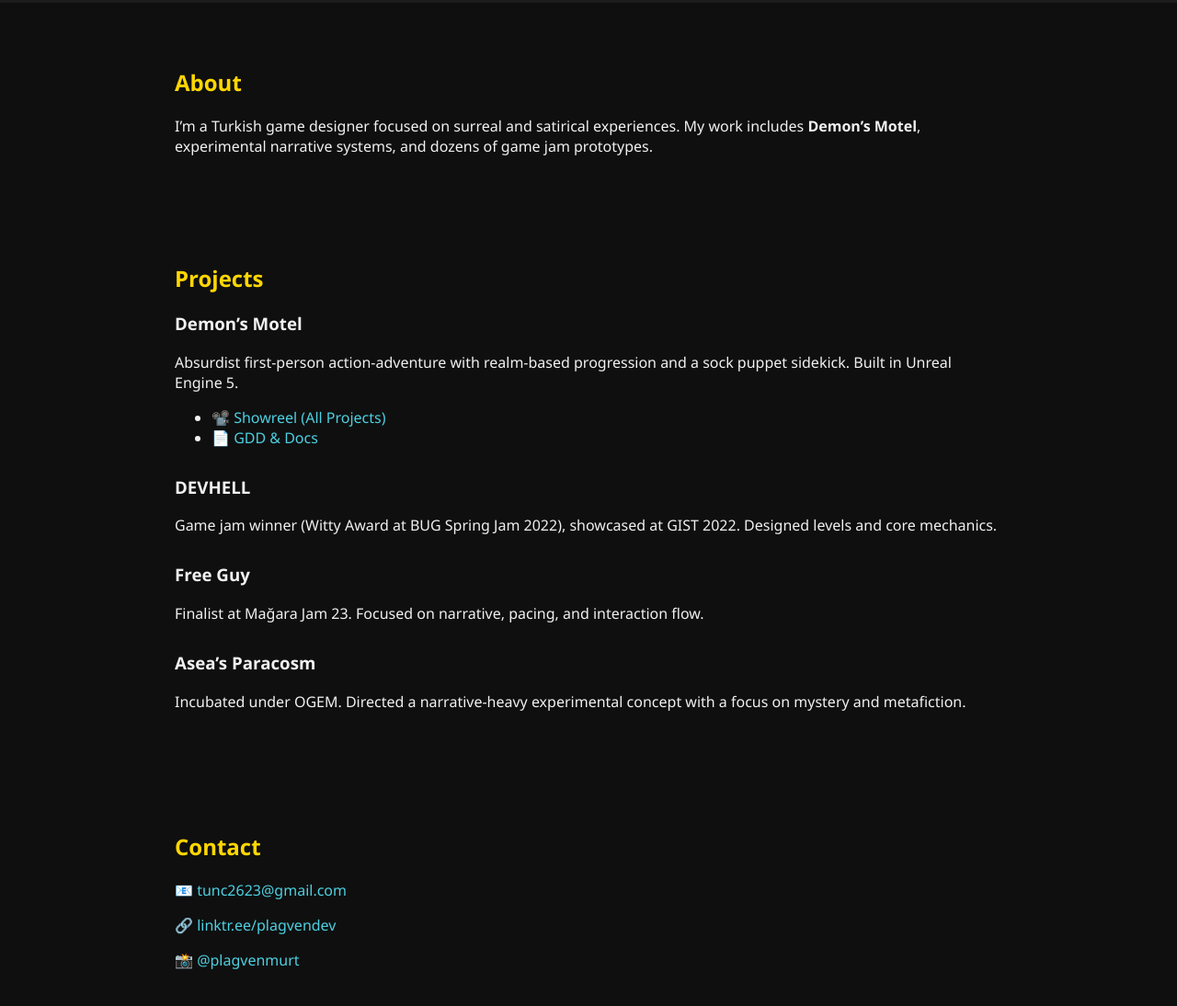
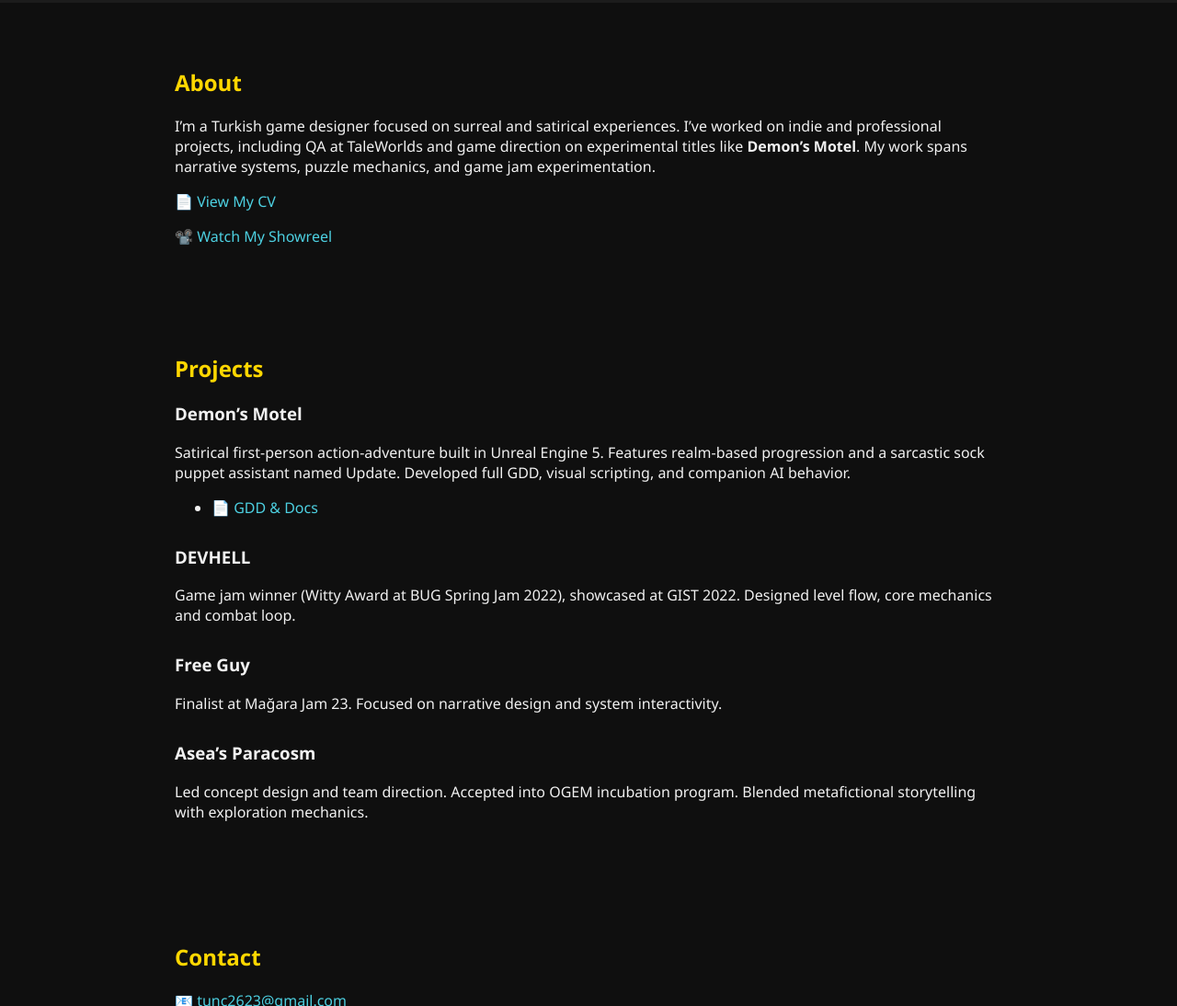
Before and after one commit to plagven/plagven.github.io, a plain HTML site: page index.html in a window 1280 px wide. Shown: the part 218-1312 px from the top of the page at 92% size. Drawn offline with Linux system fonts and the light colour scheme.

Commit message:
Update index.html

```diff
--- a/index.html
+++ b/index.html
@@ -45,6 +45,12 @@
     a:hover {
       text-decoration: underline;
     }
+    img {
+      width: 100%;
+      max-width: 600px;
+      border-radius: 10px;
+      margin-top: 10px;
+    }
   </style>
 </head>
 <body>
@@ -56,7 +62,9 @@
 
 <section>
   <h2>About</h2>
-  <p>I’m a Turkish game designer focused on surreal and satirical experiences. My work includes <strong>Demon’s Motel</strong>, experimental narrative systems, and dozens of game jam prototypes.</p>
+  <p>I’m a Turkish game designer focused on surreal and satirical experiences. I’ve worked on indie and professional projects, including QA at TaleWorlds and game direction on experimental titles like <strong>Demon’s Motel</strong>. My work spans narrative systems, puzzle mechanics, and game jam experimentation.</p>
+  <p>📄 <a href="https://drive.google.com/file/d/1VK_XcboYnfWqH_bIRBiEWIGi-JmcwgzO/view?usp=sharing" target="_blank">View My CV</a></p>
+  <p>📽️ <a href="https://youtu.be/59cRj3nl51Q" target="_blank">Watch My Showreel</a></p>
 </section>
 
 <section>
@@ -64,26 +72,29 @@
 
   <div class="project">
     <h3>Demon’s Motel</h3>
-    <p>Absurdist first-person action-adventure with realm-based progression and a sock puppet sidekick. Built in Unreal Engine 5.</p>
+    <p>Satirical first-person action-adventure built in Unreal Engine 5. Features realm-based progression and a sarcastic sock puppet assistant named Update. Developed full GDD, visual scripting, and companion AI behavior.</p>
     <ul>
-      <li>📽️ <a href="https://youtu.be/59cRj3nl51Q" target="_blank">Showreel (All Projects)</a></li>
       <li>📄 <a href="https://drive.google.com/drive/folders/1VK_XcboYnfWqH_bIRBiEWIGi-JmcwgzO" target="_blank">GDD & Docs</a></li>
     </ul>
+    <!-- Optional: Add GIF -->
+    <!-- <img src="images/demons-motel.gif" alt="Demon's Motel Gameplay"> -->
   </div>
 
   <div class="project">
     <h3>DEVHELL</h3>
-    <p>Game jam winner (Witty Award at BUG Spring Jam 2022), showcased at GIST 2022. Designed levels and core mechanics.</p>
+    <p>Game jam winner (Witty Award at BUG Spring Jam 2022), showcased at GIST 2022. Designed level flow, core mechanics and combat loop.</p>
+    <!-- Optional GIF -->
+    <!-- <img src="images/devhell.gif" alt="Devhell Screenshot"> -->
   </div>
 
   <div class="project">
     <h3>Free Guy</h3>
-    <p>Finalist at Mağara Jam 23. Focused on narrative, pacing, and interaction flow.</p>
+    <p>Finalist at Mağara Jam 23. Focused on narrative design and system interactivity.</p>
   </div>
 
   <div class="project">
     <h3>Asea’s Paracosm</h3>
-    <p>Incubated under OGEM. Directed a narrative-heavy experimental concept with a focus on mystery and metafiction.</p>
+    <p>Led concept design and team direction. Accepted into OGEM incubation program. Blended metafictional storytelling with exploration mechanics.</p>
   </div>
 
 </section>
```
